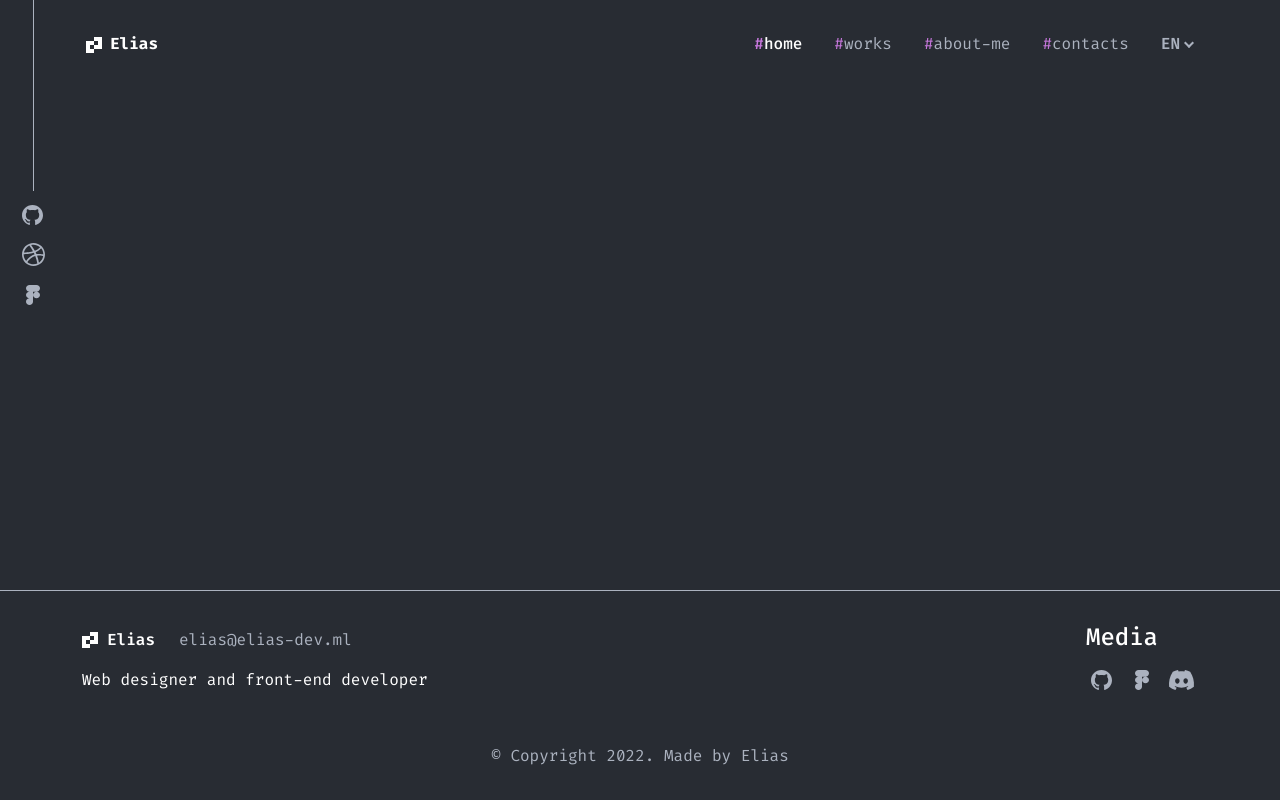
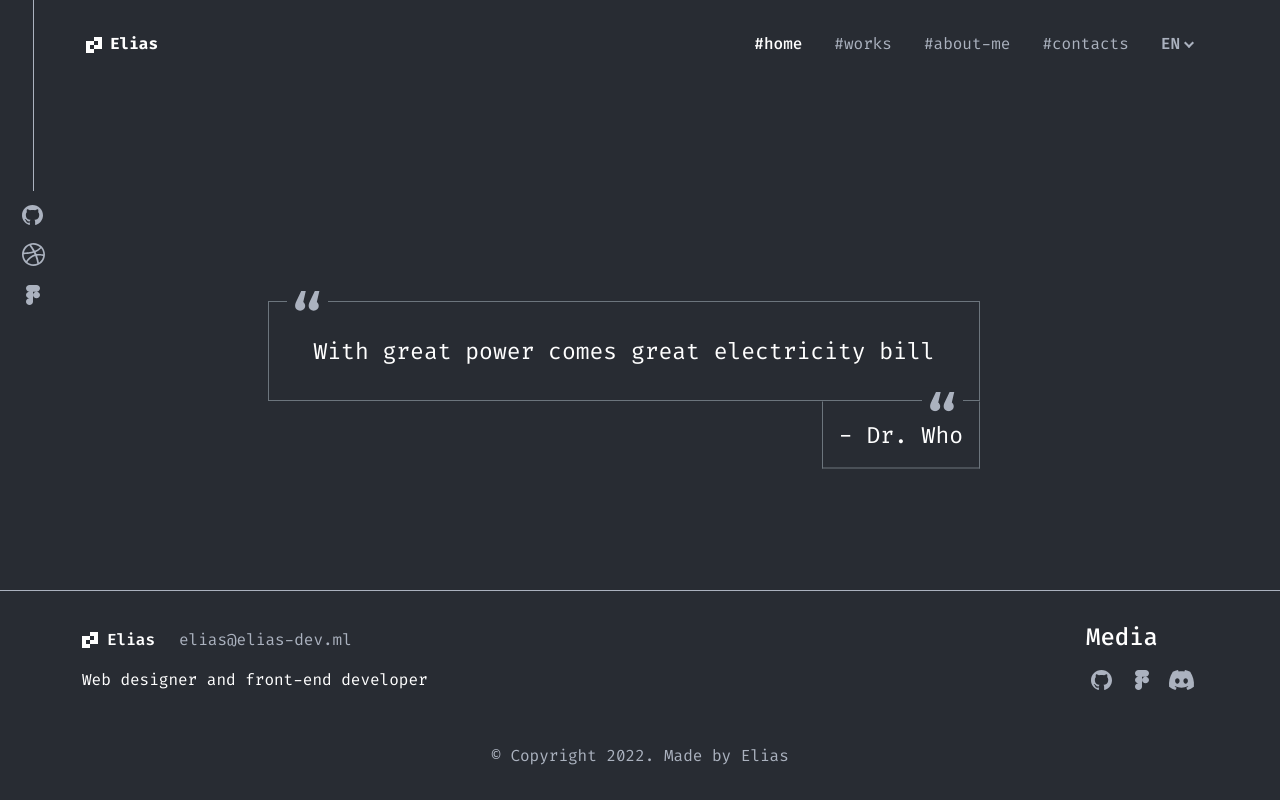
Before and after one commit to vcpc/Portfolio-Belal, an Angular app: page / in a window 1280 px wide. Built offline with nearby package versions, Linux system fonts and the light colour scheme.

Commit message:
add quote

```diff
--- a/src/app/app.component.html
+++ b/src/app/app.component.html
@@ -2,5 +2,5 @@
   <app-navbar></app-navbar>
   <app-medialine></app-medialine>
 </header>
-<main></main>
+<app-quote></app-quote>
 <app-footer></app-footer>
--- /dev/null
+++ b/src/app/core/components/quote/quote.component.html
@@ -0,0 +1,26 @@
+<section class="qoute mx-auto position-relative">
+  <div class="inner">
+    <div class="position-relative">
+      <p class="text-white mb-0 qoute__qoutes border-secondary">
+        With great power comes great electricity bill
+      </p>
+      <img
+        class="position-absolute qoute__img bg-main quotes background"
+        src="./assets/quote.svg"
+        alt="quote"
+      />
+    </div>
+    <div>
+      <p
+        class="qoute__author position-absolute mb-0 text-white border-secondary"
+      >
+        - Dr. Who
+        <img
+          class="position-absolute qoute__img bg-main author"
+          src="./assets/quote.svg"
+          alt="quote auther"
+        />
+      </p>
+    </div>
+  </div>
+</section>
--- /dev/null
+++ b/src/app/core/components/quote/quote.component.scss
@@ -0,0 +1,119 @@
+.qoute {
+  /* box Model */
+  max-width: 712px;
+  padding: {
+    top: 112px;
+  }
+  margin-left: 50px;
+  /* Layout */
+  text-align: center;
+
+  p {
+    /* Text */
+    font-size: 23px;
+  }
+
+  /*
+* Helper to change the qoute in small screens
+    * 1. Change Positions
+    * 2. Change Box Model
+    * 3. Change Text Size
+*/
+  @media screen and (max-width: 567px) {
+    /* Postion*/
+    right: 0px; /* 1 */
+
+    /* Box Model*/ /* 2 */
+    padding: {
+      left: 20px;
+      right: 20px;
+    }
+
+    p {
+      /* Text */
+      font-size: 12px; /* 3 */
+    }
+  }
+  /*
+* Helper to change the qoute in medium and large screen
+    * 1. Change Positions
+    * 2. Change Box Model
+    * 3. Change Text Size
+*/
+  @media screen and (min-width: 568px) and (max-width: 992px) {
+    & {
+      /* Postion*/ /* 1 */
+      right: 0px;
+
+      /* Box Model*/ /* 2 */
+      padding: {
+        left: 50px;
+        right: 50px;
+      }
+
+      p {
+        /* Text */
+        font-size: 15px; /* 3 */
+      }
+    }
+  }
+
+  &__qoutes {
+    /* box Model */
+    padding: 32px;
+  }
+
+  /* Positions */
+  right: 16px;
+
+  &__author {
+    /* Positioning */
+    bottom: 0px;
+    transform: translateY(100%);
+    right: 0px;
+
+    /* Box Model */
+    padding: 16px;
+    border-top: 0;
+
+    /*
+* Helper to change the qoute__author in small screen
+      * 1. Change Positions
+*/
+    @media screen and (max-width: 567px) {
+      & {
+        /* Postion*/
+        right: 20px; /* 1 */
+      }
+    }
+    /*
+* Helper to change the qoute__author in medium and large screen
+      * 1. Change Positions
+*/
+    @media screen and (min-width: 568px) and (max-width: 992px) {
+      & {
+        /* Postion*/
+        right: 50px; /* 1 */
+      }
+    }
+  }
+
+  &__img {
+    /* Box Model */
+    width: 41px;
+    height: 28px;
+    padding: 4px 8px;
+
+    transform: translateY(-50%);
+    top: 0;
+  }
+
+  &__img.author {
+    /* Positioning */
+    right: 16px;
+  }
+
+  &__img.quotes {
+    left: 19px;
+  }
+}
--- a/src/app/styles/utilities/_variables.scss
+++ b/src/app/styles/utilities/_variables.scss
@@ -7,10 +7,6 @@ $primary: #c778dd;
 /* Main Font */
 $font: "Fira Code";
 
-.text-main {
-  /* Color */
-  color: $primary;
-}
 .bg-main {
   /* Color */
   background-color: $background;
@@ -19,7 +15,25 @@ $font: "Fira Code";
   /* Color */
   background-color: $gray;
 }
+.bg-main-primary {
+  /* Color */
+  background-color: $primary;
+}
+
+.text-main-primary {
+  /* Color */
+  color: $primary;
+}
+
 .text-main-secondary {
   /* Color */
   color: $gray;
 }
+
+.border-primary {
+  border: 1px solid $primary;
+}
+
+.border-secondary {
+  border: 1px solid $gray;
+}
```
Also changed, not shown: src/app/core/components/quote/quote.component.ts (added, +11 -0 lines), src/app/core/core.module.ts (+14 -2 lines).
